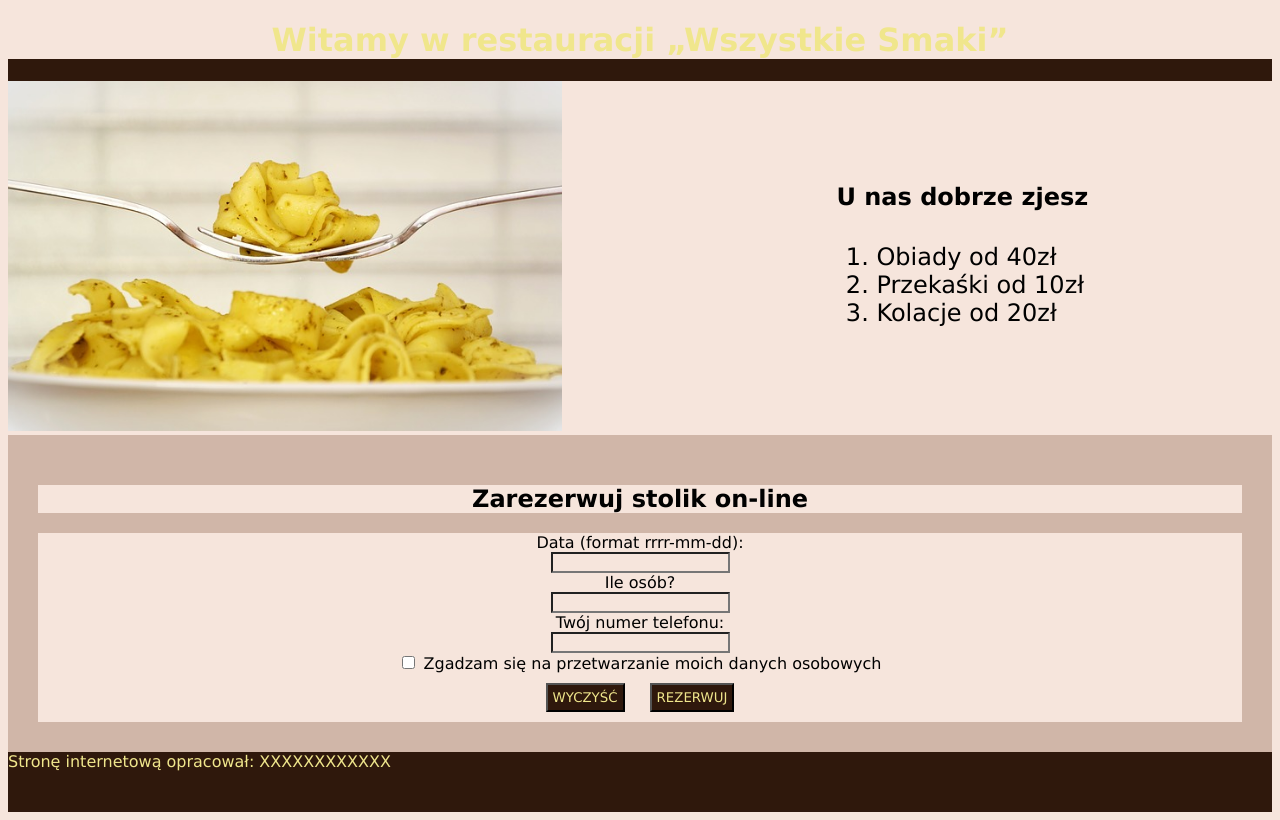
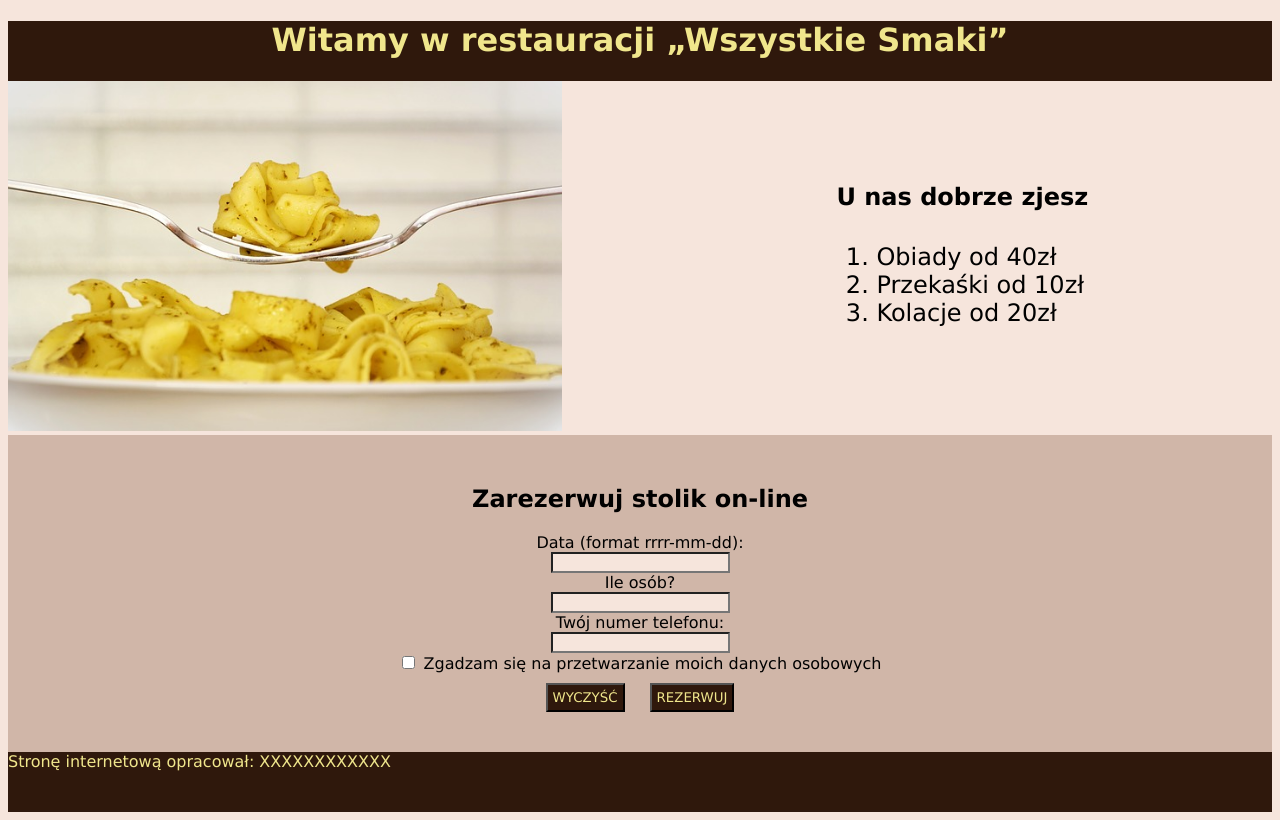
Before and after one commit to XxpolipxX/egzaminy, a PHP site: page /restauracja.html in a window 1280 px wide. Run offline with PHP 8.4, Linux system fonts and the light colour scheme.

Commit message:
lekkie zmiany w css

```diff
--- a/2021-06-01/styl_1.css
+++ b/2021-06-01/styl_1.css
@@ -8,6 +8,10 @@ header {
     text-align: center;
     color: khaki;
     height: 60px;
+}
+
+header h1 {
+    background-color: #2F180C;
 }
 
 .lewy {
@@ -28,6 +32,10 @@ section {
     padding: 30px;
 }
 
+section h2, section form, section label {
+    background-color: #D0B6A8;
+}
+
 footer {
     background-color: #2F180C;
     color: khaki;
```
